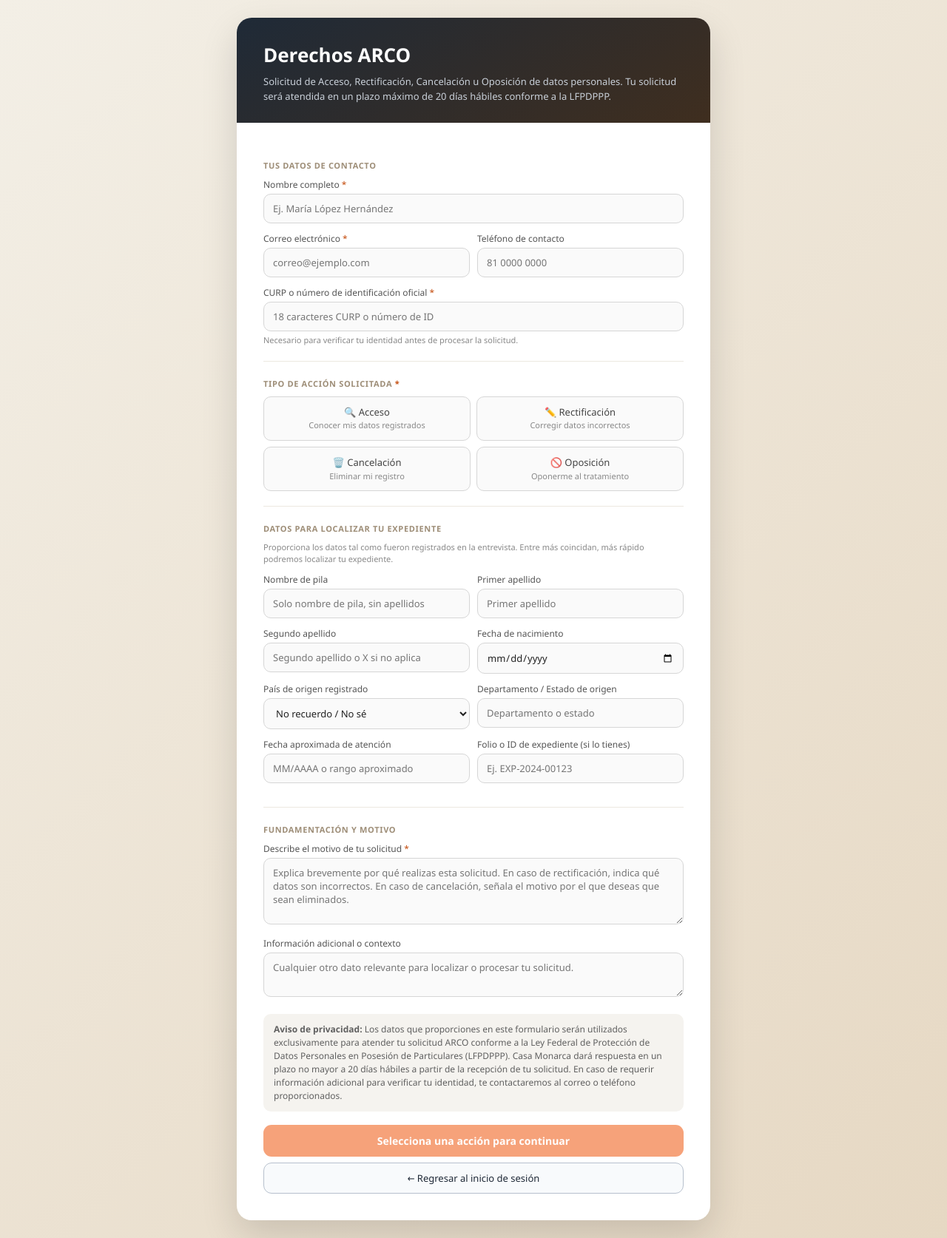
After one commit to Ricardo-B04/Casa-Monarca, a Flask app: page /arco in a window 1280 px wide. The commit adds this page. Shown: the whole page at 74% size. Run offline with Flask 3, Linux system fonts and the light colour scheme; parts of the project's set-up code (start-up, migrations or seed data) failed here and were passed over.

Commit message:
Primera versión ejecucion derechos ARCO

```diff
--- a/app.py
+++ b/app.py
@@ -356,6 +356,40 @@ def init_db():
             revoked_at TEXT,
             revoked_by TEXT,
             revocation_reason TEXT
+        )
+        """
+    )
+
+    c.execute(
+        """
+        CREATE TABLE IF NOT EXISTS solicitudes_arco (
+            id          INTEGER PRIMARY KEY AUTOINCREMENT,
+            -- Datos de contacto del solicitante
+            nombre_solicitante  TEXT NOT NULL,
+            correo              TEXT NOT NULL,
+            telefono            TEXT,
+            curp_id             TEXT NOT NULL,
+            -- Acción solicitada
+            accion              TEXT NOT NULL,  -- acceso | rectificacion | cancelacion | oposicion
+            -- Datos para localizar expediente
+            nombre_pila         TEXT,
+            primer_apellido     TEXT,
+            segundo_apellido    TEXT,
+            fecha_nacimiento    TEXT,
+            pais_origen         TEXT,
+            departamento_estado TEXT,
+            fecha_atencion      TEXT,
+            folio_expediente    TEXT,
+            -- Fundamentación
+            motivo              TEXT NOT NULL,
+            datos_correctos     TEXT,
+            info_adicional      TEXT,
+            -- Control interno
+            estado              TEXT DEFAULT 'pendiente',  -- pendiente | en_revision | atendida | rechazada
+            created_at          DATETIME DEFAULT CURRENT_TIMESTAMP,
+            atendida_por        TEXT,
+            atendida_at         DATETIME,
+            notas_admin         TEXT
         )
         """
     )
@@ -3383,10 +3417,19 @@ def admin():
     )
     solicitudes = c.fetchall()
 
+    c.execute(
+        "SELECT * FROM solicitudes_arco WHERE estado='pendiente' ORDER BY id DESC"
+    )
+    solicitudes_arco = c.fetchall()
+
     conn.close()
 
-    return render_template("admin.html", expedientes=expedientes, solicitudes=solicitudes)
-
+    return render_template(
+        "admin.html",
+        expedientes=expedientes,
+        solicitudes=solicitudes,
+        solicitudes_arco=solicitudes_arco,
+    )
 
 @app.route("/bandeja")
 def bandeja():
@@ -4105,6 +4148,95 @@ def profile():
     )
 
 
+import secrets
+
+@app.route("/arco")
+def arco():
+    # Asegura que el csrf_token exista en sesión (igual que en /login)
+    if "csrf_token" not in session:
+        session["csrf_token"] = secrets.token_hex(32)
+    return render_template("arco.html")
+
+
+@app.route("/arco/solicitud", methods=["POST"])
+def arco_solicitud():
+    # Validar CSRF
+    token_form = request.form.get("csrf_token", "")
+    if not token_form or token_form != session.get("csrf_token"):
+        return {"ok": False, "message": "Token inválido."}, 403
+
+    # Campos requeridos
+    nombre_solicitante = request.form.get("nombre_solicitante", "").strip()
+    correo             = request.form.get("correo", "").strip()
+    curp_id            = request.form.get("curp_id", "").strip()
+    accion             = request.form.get("accion", "").strip()
+    motivo             = request.form.get("motivo", "").strip()
+
+    if not all([nombre_solicitante, correo, curp_id, accion, motivo]):
+        return {"ok": False, "message": "Faltan campos obligatorios."}, 400
+
+    if accion not in ("acceso", "rectificacion", "cancelacion", "oposicion"):
+        return {"ok": False, "message": "Acción no válida."}, 400
+
+    conn = get_conn()
+    c = conn.cursor()
+    c.execute(
+        """
+        INSERT INTO solicitudes_arco (
+            nombre_solicitante, correo, telefono, curp_id,
+            accion,
+            nombre_pila, primer_apellido, segundo_apellido,
+            fecha_nacimiento, pais_origen, departamento_estado,
+            fecha_atencion, folio_expediente,
+            motivo, datos_correctos, info_adicional
+        ) VALUES (?,?,?,?, ?,?,?,?,?,?,?,?,?, ?,?,?)
+    """, (
+        nombre_solicitante,
+        correo,
+        request.form.get("telefono", "").strip(),
+        curp_id,
+        accion,
+        request.form.get("nombre_pila", "").strip(),
+        request.form.get("primer_apellido", "").strip(),
+        request.form.get("segundo_apellido", "").strip(),
+        request.form.get("fecha_nacimiento", "").strip(),
+        request.form.get("pais_origen", "").strip(),
+        request.form.get("departamento_estado", "").strip(),
+        request.form.get("fecha_atencion", "").strip(),
+        request.form.get("folio_expediente", "").strip(),
+        motivo,
+        request.form.get("datos_correctos", "").strip(),
+        request.form.get("info_adicional", "").strip(),
+    ))
+    conn.commit()
+    conn.close()
+
+    return {"ok": True, "message": "Tu solicitud fue registrada. Recibirás respuesta en un plazo máximo de 20 días hábiles."}
+
+@app.route("/arco/<int:solicitud_id>/resolver", methods=["POST"])
+def arco_resolver(solicitud_id):
+    if not require_role("admin"):
+        return redirect("/")
+
+    token_form = request.form.get("csrf_token", "")
+    if not token_form or token_form != session.get("csrf_token"):
+        abort(403)
+
+    decision = request.form.get("decision")
+    if decision not in ("atendida", "rechazada"):
+        abort(400)
+
+    conn = get_conn()
+    conn.execute(
+        "UPDATE solicitudes_arco SET estado=?, atendida_por=?, atendida_at=CURRENT_TIMESTAMP WHERE id=?",
+        (decision, session.get("username"), solicitud_id)
+    )
+    conn.commit()
+    conn.close()
+
+    flash(f"Solicitud ARCO #{solicitud_id} marcada como {decision}.")
+    return redirect("/admin")
+
 if __name__ == "__main__":
     init_db()
     create_default_accounts()
--- /dev/null
+++ b/templates/arco.html
@@ -0,0 +1,482 @@
+<!DOCTYPE html>
+<html lang="es">
+<head>
+    <meta charset="UTF-8">
+    <title>Casa Monarca | Derechos ARCO</title>
+    <style>
+        body {
+            margin: 0;
+            font-family: "Segoe UI", Tahoma, Geneva, Verdana, sans-serif;
+            background: linear-gradient(135deg, #f3efe6 0%, #e6d8c3 100%);
+            min-height: 100vh;
+            display: grid;
+            place-items: center;
+            padding: 24px 0;
+        }
+
+        .card {
+            width: min(640px, 94vw);
+            background: #ffffff;
+            border-radius: 20px;
+            box-shadow: 0 20px 50px rgba(0, 0, 0, 0.14);
+            overflow: hidden;
+        }
+
+        .hero {
+            background: linear-gradient(150deg, #1f2a37, #3f2e1f);
+            color: #fff;
+            padding: 32px 36px 26px;
+        }
+
+        .hero h1 {
+            margin: 0 0 8px;
+            font-size: 26px;
+        }
+
+        .hero p {
+            margin: 0;
+            color: #c9d0d9;
+            font-size: 13px;
+            line-height: 1.55;
+        }
+
+        .panel {
+            padding: 28px 36px 36px;
+        }
+
+        .section-label {
+            font-size: 11px;
+            font-weight: 600;
+            letter-spacing: 0.06em;
+            text-transform: uppercase;
+            color: #9e8e78;
+            margin: 22px 0 10px;
+        }
+
+        .section-label:first-child {
+            margin-top: 0;
+        }
+
+        .row {
+            margin-bottom: 12px;
+        }
+
+        label {
+            display: block;
+            font-size: 12px;
+            color: #555;
+            margin-bottom: 4px;
+        }
+
+        .req { color: #c44c0d; }
+
+        input[type=text],
+        input[type=email],
+        input[type=tel],
+        input[type=date],
+        select,
+        textarea {
+            width: 100%;
+            padding: 10px 12px;
+            border: 1px solid #d6d6d6;
+            border-radius: 10px;
+            box-sizing: border-box;
+            font-size: 13px;
+            font-family: inherit;
+            color: #222;
+            background: #fafafa;
+        }
+
+        textarea {
+            resize: vertical;
+            min-height: 90px;
+        }
+
+        .two-col {
+            display: grid;
+            grid-template-columns: 1fr 1fr;
+            gap: 10px;
+        }
+
+        .hint {
+            font-size: 11px;
+            color: #888;
+            margin-top: 4px;
+            line-height: 1.4;
+        }
+
+        .accion-grid {
+            display: grid;
+            grid-template-columns: 1fr 1fr;
+            gap: 8px;
+        }
+
+        .accion-btn {
+            border: 1.5px solid #d6d6d6;
+            border-radius: 10px;
+            padding: 12px 10px;
+            background: #fafafa;
+            cursor: pointer;
+            text-align: center;
+            font-size: 13px;
+            font-family: inherit;
+            color: #444;
+            line-height: 1.35;
+            transition: border-color .15s, color .15s, background .15s;
+        }
+
+        .accion-btn:hover {
+            border-color: #F16622;
+            color: #c44c0d;
+            background: #fff6f0;
+        }
+
+        .accion-btn.sel {
+            border-color: #F16622;
+            background: #fff6f0;
+            color: #c44c0d;
+            font-weight: 600;
+        }
+
+        .accion-btn .accion-sub {
+            font-size: 11px;
+            font-weight: 400;
+            display: block;
+            margin-top: 2px;
+            color: #888;
+        }
+
+        .accion-btn.sel .accion-sub {
+            color: #c44c0d;
+        }
+
+        input[type=hidden] { display: none; }
+
+        hr.divider {
+            border: none;
+            border-top: 1px solid #ece8e0;
+            margin: 20px 0;
+        }
+
+        .note {
+            background: #f5f3ef;
+            border-radius: 10px;
+            padding: 12px 14px;
+            font-size: 12px;
+            color: #606060;
+            line-height: 1.5;
+            margin-top: 18px;
+        }
+
+        .msg-success {
+            background: #d1fae5;
+            color: #065f46;
+            padding: 10px 12px;
+            border-radius: 10px;
+            margin-bottom: 14px;
+            font-size: 13px;
+            display: none;
+        }
+
+        .msg-error {
+            background: #fee2e2;
+            color: #991b1b;
+            padding: 10px 12px;
+            border-radius: 10px;
+            margin-bottom: 14px;
+            font-size: 13px;
+            display: none;
+        }
+
+        button[type=submit] {
+            margin-top: 18px;
+            width: 100%;
+            border: 0;
+            border-radius: 11px;
+            background: #F16622;
+            color: white;
+            padding: 12px;
+            font-weight: 600;
+            font-size: 14px;
+            font-family: inherit;
+            cursor: pointer;
+        }
+
+        button[type=submit]:hover {
+            background: #c44c0d;
+        }
+
+        button[type=submit]:disabled {
+            opacity: 0.6;
+            cursor: default;
+        }
+
+        .btn-back {
+            margin-top: 8px;
+            width: 100%;
+            border: 1px solid #b7c0cd;
+            border-radius: 11px;
+            background: #f8fafc;
+            color: #1f2937;
+            padding: 11px;
+            font-weight: 500;
+            font-size: 13px;
+            font-family: inherit;
+            cursor: pointer;
+        }
+
+        .btn-back:hover {
+            background: #eef2f7;
+        }
+
+        @media (max-width: 520px) {
+            .panel { padding: 22px 20px 28px; }
+            .hero { padding: 24px 20px 20px; }
+            .two-col { grid-template-columns: 1fr; }
+            .accion-grid { grid-template-columns: 1fr 1fr; }
+        }
+    </style>
+</head>
+<body>
+    <div class="card">
+        <section class="hero">
+            <h1>Derechos ARCO</h1>
+            <p>
+                Solicitud de Acceso, Rectificación, Cancelación u Oposición de datos personales.
+                Tu solicitud será atendida en un plazo máximo de 20 días hábiles conforme a la LFPDPPP.
+            </p>
+        </section>
+
+        <section class="panel">
+            <div id="msg-success" class="msg-success"></div>
+            <div id="msg-error" class="msg-error"></div>
+
+            <form method="POST" action="/arco/solicitud" id="arco-form">
+                <input type="hidden" name="csrf_token" value="{{ session['csrf_token'] }}">
+                <input type="hidden" name="accion" id="accion-value" value="">
+
+                <!-- Datos de contacto -->
+                <div class="section-label">Tus datos de contacto</div>
+
+                <div class="row">
+                    <label>Nombre completo <span class="req">*</span></label>
+                    <input type="text" name="nombre_solicitante" placeholder="Ej. María López Hernández" required>
+                </div>
+
+                <div class="two-col">
+                    <div class="row">
+                        <label>Correo electrónico <span class="req">*</span></label>
+                        <input type="email" name="correo" placeholder="correo@ejemplo.com" required>
+                    </div>
+                    <div class="row">
+                        <label>Teléfono de contacto</label>
+                        <input type="tel" name="telefono" placeholder="81 0000 0000">
+                    </div>
+                </div>
+
+                <div class="row">
+                    <label>CURP o número de identificación oficial <span class="req">*</span></label>
+                    <input type="text" name="curp_id" placeholder="18 caracteres CURP o número de ID" maxlength="40" required>
+                    <p class="hint">Necesario para verificar tu identidad antes de procesar la solicitud.</p>
+                </div>
+
+                <hr class="divider">
+
+                <!-- Tipo de acción -->
+                <div class="section-label">Tipo de acción solicitada <span class="req">*</span></div>
+
+                <div class="accion-grid" id="accion-grid">
+                    <button type="button" class="accion-btn" data-accion="acceso">
+                        🔍 Acceso
+                        <span class="accion-sub">Conocer mis datos registrados</span>
+                    </button>
+                    <button type="button" class="accion-btn" data-accion="rectificacion">
+                        ✏️ Rectificación
+                        <span class="accion-sub">Corregir datos incorrectos</span>
+                    </button>
+                    <button type="button" class="accion-btn" data-accion="cancelacion">
+                        🗑️ Cancelación
+                        <span class="accion-sub">Eliminar mi registro</span>
+                    </button>
+                    <button type="button" class="accion-btn" data-accion="oposicion">
+                        🚫 Oposición
+                        <span class="accion-sub">Oponerme al tratamiento</span>
+                    </button>
+                </div>
+
+                <hr class="divider">
+
+                <!-- Datos para localizar -->
+                <div class="section-label">Datos para localizar tu expediente</div>
+                <p class="hint" style="margin-bottom:12px;">Proporciona los datos tal como fueron registrados en la entrevista. Entre más coincidan, más rápido podremos localizar tu expediente.</p>
+
+                <div class="two-col">
+                    <div class="row">
+                        <label>Nombre de pila</label>
+                        <input type="text" name="nombre_pila" placeholder="Solo nombre de pila, sin apellidos">
+                    </div>
+                    <div class="row">
+                        <label>Primer apellido</label>
+                        <input type="text" name="primer_apellido" placeholder="Primer apellido">
+                    </div>
+                </div>
+
+                <div class="two-col">
+                    <div class="row">
+                        <label>Segundo apellido</label>
+                        <input type="text" name="segundo_apellido" placeholder="Segundo apellido o X si no aplica">
+                    </div>
+                    <div class="row">
+                        <label>Fecha de nacimiento</label>
+                        <input type="date" name="fecha_nacimiento">
+                    </div>
+                </div>
+
+                <div class="two-col">
+                    <div class="row">
+                        <label>País de origen registrado</label>
+                        <select name="pais_origen">
+                            <option value="" selected>No recuerdo / No sé</option>
+                            <option>México</option>
+                            <option>Guatemala</option>
+                            <option>Honduras</option>
+                            <option>El Salvador</option>
+                            <option>Nicaragua</option>
+                            <option>Costa Rica</option>
+                            <option>Panamá</option>
+                            <option>Colombia</option>
+                            <option>Venezuela</option>
+                            <option>Ecuador</option>
+                            <option>Perú</option>
+                            <option>Bolivia</option>
+                            <option>Brasil</option>
+                            <option>Argentina</option>
+                            <option>Chile</option>
+                            <option>Cuba</option>
+                            <option>Haití</option>
+                            <option>República Dominicana</option>
+                            <option>Otro</option>
+                        </select>
+                    </div>
+                    <div class="row">
+                        <label>Departamento / Estado de origen</label>
+                        <input type="text" name="departamento_estado" placeholder="Departamento o estado">
+                    </div>
+                </div>
+
+                <div class="two-col">
+                    <div class="row">
+                        <label>Fecha aproximada de atención</label>
+                        <input type="text" name="fecha_atencion" placeholder="MM/AAAA o rango aproximado">
+                    </div>
+                    <div class="row">
+                        <label>Folio o ID de expediente (si lo tienes)</label>
+                        <input type="text" name="folio_expediente" placeholder="Ej. EXP-2024-00123">
+                    </div>
+                </div>
+
+                <hr class="divider">
+
+                <!-- Fundamentación -->
+                <div class="section-label">Fundamentación y motivo</div>
+
+                <div class="row">
+                    <label>Describe el motivo de tu solicitud <span class="req">*</span></label>
+                    <textarea name="motivo" placeholder="Explica brevemente por qué realizas esta solicitud. En caso de rectificación, indica qué datos son incorrectos. En caso de cancelación, señala el motivo por el que deseas que sean eliminados." required></textarea>
+                </div>
+
+                <div class="row" id="row-datos-correctos" style="display:none">
+                    <label>Datos correctos que deben sustituir a los actuales</label>
+                    <textarea name="datos_correctos" placeholder="Describe los datos correctos que deben reemplazar a los registrados actualmente."></textarea>
+                </div>
+
+                <div class="row">
+                    <label>Información adicional o contexto</label>
+                    <textarea name="info_adicional" placeholder="Cualquier otro dato relevante para localizar o procesar tu solicitud." style="min-height:60px"></textarea>
+                </div>
+
+                <div class="note">
+                    <strong>Aviso de privacidad:</strong> Los datos que proporciones en este formulario serán utilizados exclusivamente para atender tu solicitud ARCO conforme a la Ley Federal de Protección de Datos Personales en Posesión de Particulares (LFPDPPP). Casa Monarca dará respuesta en un plazo no mayor a 20 días hábiles a partir de la recepción de tu solicitud. En caso de requerir información adicional para verificar tu identidad, te contactaremos al correo o teléfono proporcionados.
+                </div>
+
+                <button type="submit" id="btn-submit" disabled>Selecciona una acción para continuar</button>
+                <button type="button" class="btn-back" onclick="window.location.href='/'">← Regresar al inicio de sesión</button>
+            </form>
+        </section>
+    </div>
+
+    <script>
+        const accionGrid = document.getElementById('accion-grid');
+        const accionValue = document.getElementById('accion-value');
+        const btnSubmit = document.getElementById('btn-submit');
+        const rowDatosCorrectos = document.getElementById('row-datos-correctos');
+        const msgSuccess = document.getElementById('msg-success');
+        const msgError = document.getElementById('msg-error');
+        const form = document.getElementById('arco-form');
+
+        accionGrid.querySelectorAll('.accion-btn').forEach((btn) => {
+            btn.addEventListener('click', () => {
+                accionGrid.querySelectorAll('.accion-btn').forEach(b => b.classList.remove('sel'));
+                btn.classList.add('sel');
+                const accion = btn.getAttribute('data-accion');
+                accionValue.value = accion;
+                btnSubmit.disabled = false;
+                btnSubmit.textContent = 'Enviar solicitud';
+                rowDatosCorrectos.style.display = accion === 'rectificacion' ? 'block' : 'none';
+            });
+        });
+
+        form.addEventListener('submit', async (e) => {
+            e.preventDefault();
+
+            if (!accionValue.value) {
+                msgError.textContent = 'Por favor selecciona el tipo de acción ARCO que deseas ejercer.';
+                msgError.style.display = 'block';
+                msgSuccess.style.display = 'none';
+                return;
+            }
+
+            btnSubmit.disabled = true;
+            btnSubmit.textContent = 'Enviando...';
+            msgError.style.display = 'none';
+            msgSuccess.style.display = 'none';
+
+            const formData = new FormData(form);
+
+            try {
+                const resp = await fetch('/arco/solicitud', {
+                    method: 'POST',
+                    body: formData,
+                });
+
+                if (resp.ok) {
+                    const data = await resp.json().catch(() => null);
+                    msgSuccess.textContent = (data && data.message)
+                        ? data.message
+                        : 'Tu solicitud fue registrada correctamente. Recibirás una respuesta en los próximos 20 días hábiles.';
+                    msgSuccess.style.display = 'block';
+                    form.reset();
+                    accionGrid.querySelectorAll('.accion-btn').forEach(b => b.classList.remove('sel'));
+                    accionValue.value = '';
+                    btnSubmit.disabled = true;
+                    btnSubmit.textContent = 'Selecciona una acción para continuar';
+                    window.scrollTo({ top: 0, behavior: 'smooth' });
+                } else {
+                    const data = await resp.json().catch(() => null);
+                    msgError.textContent = (data && data.message)
+                        ? data.message
+                        : 'Ocurrió un error al enviar tu solicitud. Por favor intenta nuevamente.';
+                    msgError.style.display = 'block';
+                    btnSubmit.disabled = false;
+                    btnSubmit.textContent = 'Enviar solicitud';
+                }
+            } catch (err) {
+                msgError.textContent = 'Error de conexión: ' + (err.message || err);
+                msgError.style.display = 'block';
+                btnSubmit.disabled = false;
+                btnSubmit.textContent = 'Enviar solicitud';
+            }
+        });
+    </script>
+</body>
+</html>
--- a/templates/login.html
+++ b/templates/login.html
@@ -183,6 +183,12 @@
             <div class="note">
                 Cuentas semilla para pruebas: admin_prod, admin_cont, coord_admin, operativo_1, usuario_1.
             </div>
+
+            <div style="margin-top: 20px; text-align: center; border-top: 1px solid #e8e3da; padding-top: 14px;">
+                <a href="/arco" style="font-size: 12px; color: #7a6a55; text-decoration: underline; text-underline-offset: 2px;">
+                Ejercer derechos ARCO (acceso, rectificación, cancelación u oposición)
+                </a>
+            </div>
         </section>
     </div>
 
```
Also changed, not shown: templates/admin.html (+57 -1 lines).
